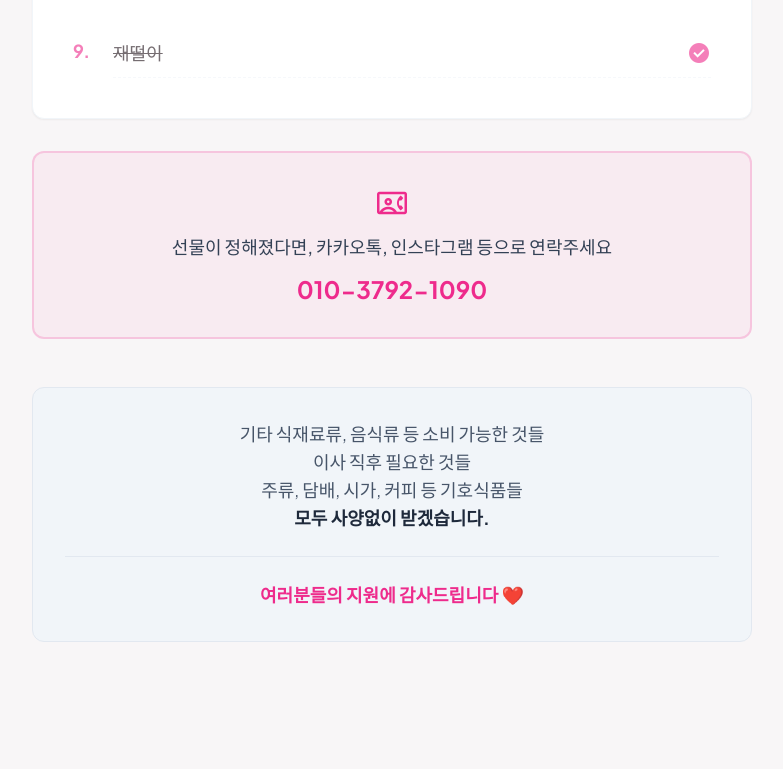
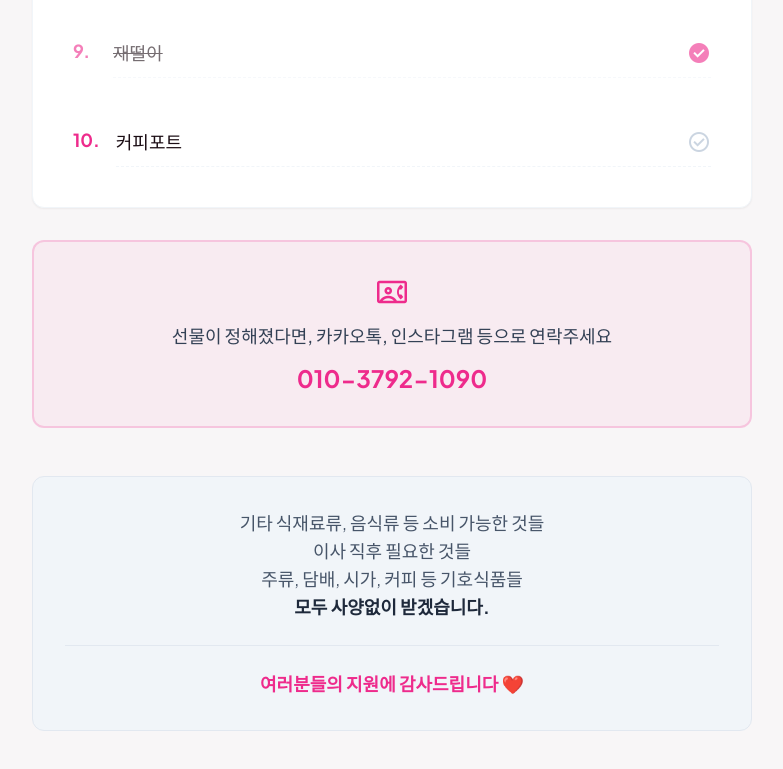
Before and after one commit to Blanche-jara/251228, a plain HTML site: page index.html in a window 1280 px wide. Shown: the part 1312-2081 px from the top of the page, without its empty margins (248-1031 px from the left). Before the commit the page ends 2002 px from the top, so only its background shows below. Drawn offline with nearby package versions, Linux system fonts and the light colour scheme.

Commit message:
10번 추가

```diff
--- a/index.html
+++ b/index.html
@@ -165,6 +165,14 @@
 <span class="material-symbols-outlined text-primary transition-colors text-xl md:text-2xl" style="font-variation-settings: 'FILL' 1, 'wght' 400, 'GRAD' 0, 'opsz' 24;">check_circle</span>
 </div>
 </a>
+<!-- Item 10 -->
+<a href="https://www.coupang.com/vp/products/28576553?itemId=109728485&vendorItemId=3213388985&q=%EC%BB%A4%ED%94%BC%ED%8F%AC%ED%8A%B8&searchId=9b3387815415144&sourceType=search&itemsCount=36&searchRank=3&rank=3&traceId=mjpli1x7" target="_blank" class="flex items-start gap-3 md:gap-4 group cursor-pointer hover:bg-slate-50 dark:hover:bg-slate-700/50 rounded-lg p-3 md:p-2 -m-3 md:-m-2 transition-colors active:scale-[0.98]">
+<span class="text-primary font-bold text-base md:text-lg min-w-[20px] md:min-w-[24px]">10.</span>
+<div class="flex-1 flex items-center justify-between border-b border-slate-100 dark:border-slate-700 pb-2 border-dashed">
+<p class="text-[#1b0d14] dark:text-slate-100 text-base md:text-lg font-medium leading-normal">커피포트</p>
+<span class="material-symbols-outlined text-slate-300 group-hover:text-primary transition-colors text-xl md:text-2xl">check_circle</span>
+</div>
+</a>
 </div>
 </div>
 <!-- Contact Info Section -->
```
